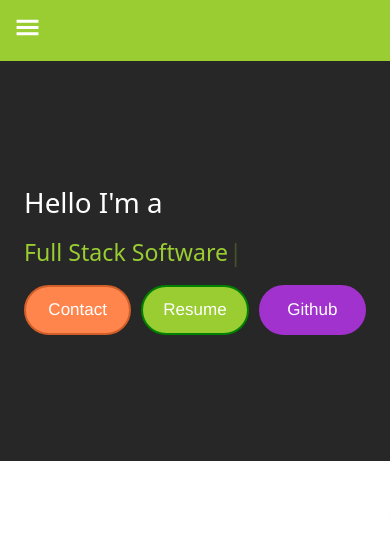
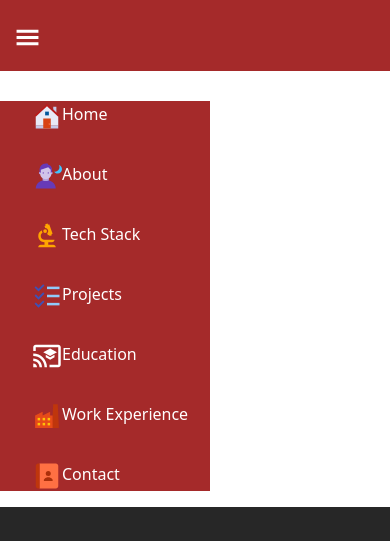
Before and after one commit to mayragann/Portfolio, a React (Create React App) app in the folder portfolio/: page / in a window 390 px wide. Both pictures are taken after a click on the icon 27 px from the left and 27 px from the top of the page. Shown: the top 541 px of the page. Built offline with nearby package versions, Linux system fonts and the light colour scheme.

Commit message:
Added Toggle Functionality for mobile view

```diff
--- a/portfolio/src/Component/NavbarMobileView/NavbarMobileView.css
+++ b/portfolio/src/Component/NavbarMobileView/NavbarMobileView.css
@@ -7,13 +7,41 @@
 .navbar-header {
   width: 100%;
   padding:5px;
-  background-color: yellowgreen;
+  background-color:brown;
   color: white;
 }
 .navbar-header p svg {
     margin-left:10px;
     cursor: pointer;
-    margin-top:10px;
+    margin-top:20px;
+}
+
+.mobile-nav{
+    height:auto;
+    width:210px;
+    background-color: brown;
+    margin-top:20px;
+
+
+
+}
+.mobile-nav ul li{
+    margin-top:30px;
+    color:white;
+    list-style-type: none;
+    cursor: pointer;
+    text-decoration: none;
+}
+.mobile-nav ul li a{
+    text-decoration: none;
+    color:white;
+}
+.nav-item-mobile-view .active{
+    color:black;
+    background-color: #c2d611;
+    border-radius: 90px;
+    padding:5px;
+    width:100%;
 }
 
 @media (min-width: 1000px) {
--- a/portfolio/src/Component/NavbarMobileView/NavbarMobileView.jsx
+++ b/portfolio/src/Component/NavbarMobileView/NavbarMobileView.jsx
@@ -1,18 +1,127 @@
-import React from 'react'
+import React, { useState } from 'react'
 import "./NavbarMobileView.css"
 import { GiHamburgerMenu } from 'react-icons/gi';
+import {
+    FcHome,
+    FcNightPortrait,
+    FcTodoList,
+    FcContacts,
+    FcFactory,
+
+} from 'react-icons/fc';
+import {MdBiotech, MdCastForEducation} from "react-icons/md";
+import { Link } from "react-scroll";
 
 
 
 const NavbarMobileView = () => {
+    const [open,setOpen] = useState(false);
+    const handleClick = () => {
+        setOpen(!open)
+    }
   return (
     <div className='mobile-view-navbar'>
         <div className='navbar-header'>
             <p>
-                <GiHamburgerMenu size={25} />
+                <GiHamburgerMenu size={25} onClick={handleClick} />
             </p>
 
         </div>
+
+        { open ? (
+        <div className='mobile-nav'>
+        <ul>
+                        <li className='nav-item-mobile-view'>
+                            <Link to="home"
+                            spy={true}
+                            smooth={true}
+                            duration={100}
+                            offset={-100}
+                            >
+
+                            <FcHome size={30}/>
+                            Home
+                            </Link>
+                            </li>
+
+                        <li className='nav-item-mobile-view'>
+                        <Link to="about"
+                            spy={true}
+                            smooth={true}
+                            duration={100}
+                            offset={-100}
+                            >
+
+                            <FcNightPortrait size={30}/>
+                            About
+                            </Link>
+
+                            </li>
+                            <li className='nav-item-mobile-view'>
+                            <Link to="tech"
+                            spy={true}
+                            smooth={true}
+                            duration={100}
+                            offset={-100}
+                            >
+                            <MdBiotech size={30}
+                                color='orange'/>
+                            Tech Stack
+                            </Link>
+                            </li>
+                            <li className='nav-item-mobile-view'>
+                            <Link to="projects"
+                            spy={true}
+                            smooth={true}
+                            duration={100}
+                            offset={-100}
+                            >
+                            <FcTodoList size={30}/>
+                            Projects
+                            </Link></li>
+
+                            <li className='nav-item-mobile-view'>
+                            <Link to="education"
+                            spy={true}
+                            smooth={true}
+                            duration={100}
+                            offset={-100}
+                            >
+                            <MdCastForEducation size={30}/>
+                            Education
+                            </Link>
+                            </li>
+                        <li className='nav-item-mobile-view'>
+                        <Link to="work"
+                            spy={true}
+                            smooth={true}
+                            duration={100}
+                            offset={-100}
+                            >
+                            <FcFactory size={30}/>
+                            Work Experience
+                            </Link>
+                            </li>
+
+                        <li className='nav-item-mobile-view'>
+                        <Link to="contactme"
+                            spy={true}
+                            smooth={true}
+                            duration={100}
+                            offset={-100}
+                            >
+                            <FcContacts size={30}/>
+                            Contact
+                            </Link>
+                            </li>
+                    </ul>
+
+
+        </div>
+
+        ) : null}
+
+
 
 
     </div>
```
